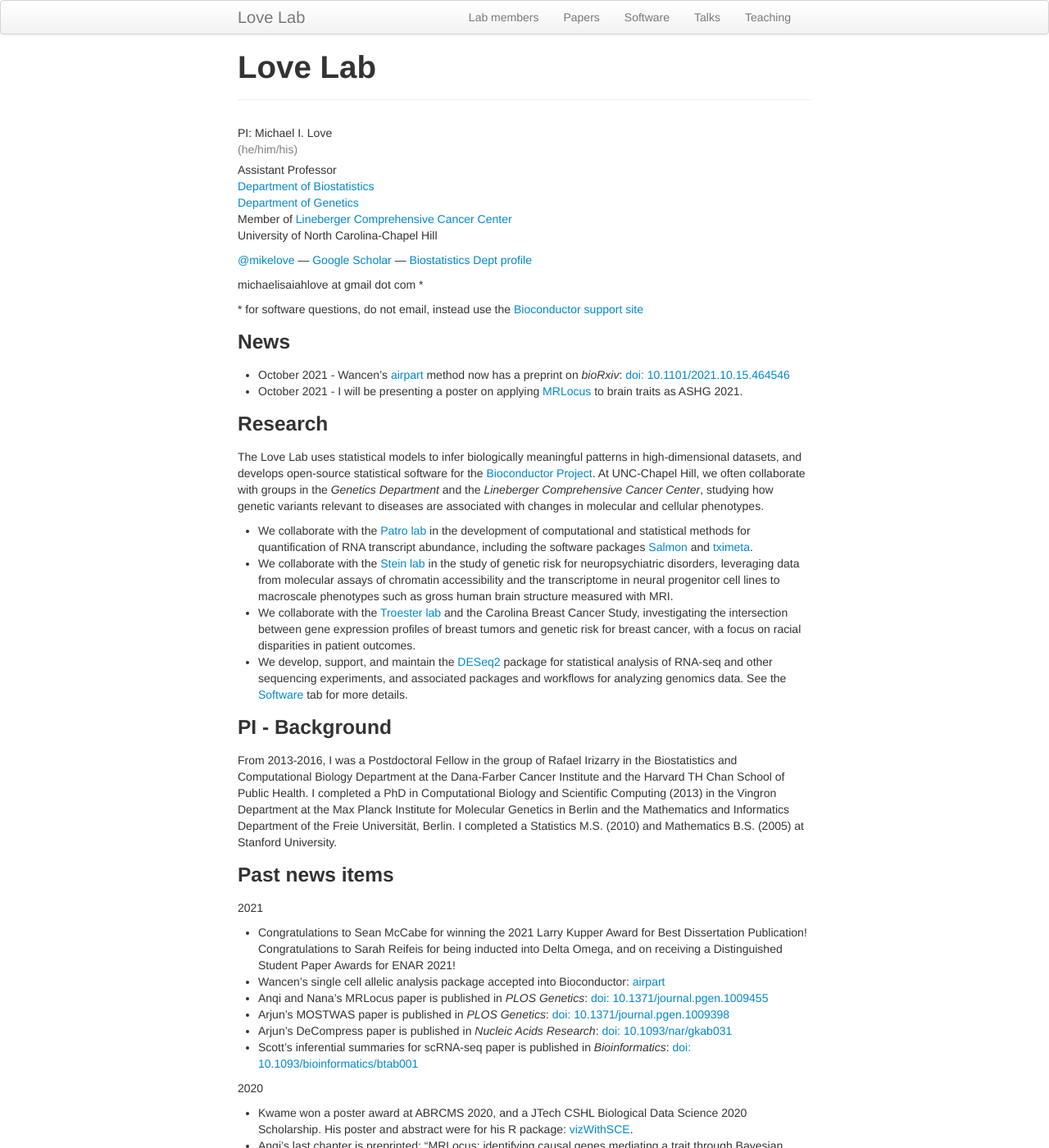
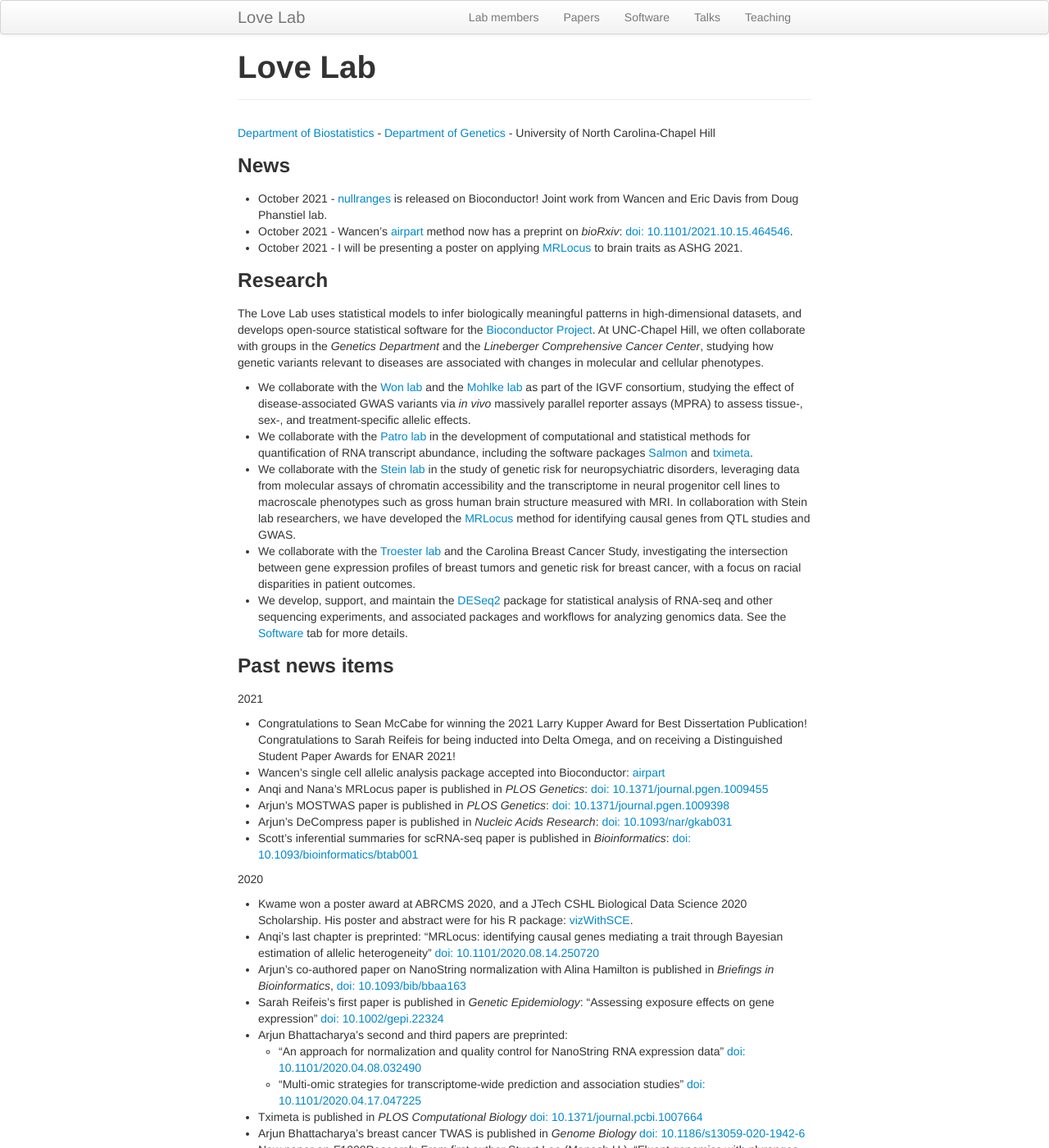
Before and after one commit to mikelove/mikelove.github.io, a Jekyll site: the page built from index.md, in a window 1280 px wide and 1400 px high. Shown: the whole window at 82% size. Built offline with Jekyll 4.4.1, drawn with Linux system fonts in a browser that asks for light colours.

Commit message:
update website

```diff
--- a/index.md
+++ b/index.md
@@ -5,28 +5,19 @@ layout: page
 
 <!-- {% include JB/setup %} -->
 
-<p style="margin-bottom: 0px"> PI: Michael I. Love </p>
-<p style="color:grey; margin-bottom: 5px"> (he/him/his) </p>
-Assistant Professor <br>
-[Department of Biostatistics](http://sph.unc.edu/bios/biostatistics/) <br>
-[Department of Genetics](http://www.med.unc.edu/genetics/) <br>
-Member of [Lineberger Comprehensive Cancer Center](https://unclineberger.org/) <br>
+[Department of Biostatistics](http://sph.unc.edu/bios/biostatistics/) -
+[Department of Genetics](http://www.med.unc.edu/genetics/) -
 University of North Carolina-Chapel Hill
-
-[@mikelove](http://twitter.com/mikelove) ---
-[Google Scholar](https://scholar.google.com/citations?user=vzXv764AAAAJ) ---
-[Biostatistics Dept profile](http://sph.unc.edu/adv_profile/michael-love-phd/)
-
-michaelisaiahlove at gmail dot com *
-
-\* for software questions, do not email, instead use the [Bioconductor support site](https://support.bioconductor.org)
 
 ### News
 
+* October 2021 - [nullranges](https://nullranges.github.io/nullranges)
+  is released on Bioconductor! Joint work from Wancen and Eric Davis
+  from Doug Phanstiel lab.
 * October 2021 -
   Wancen's [airpart](https://bioconductor.org/packages/airpart)
   method now has a preprint on *bioRxiv*:
-  [doi: 10.1101/2021.10.15.464546](https://doi.org/10.1101/2021.10.15.464546)
+  [doi: 10.1101/2021.10.15.464546](https://doi.org/10.1101/2021.10.15.464546).
 * October 2021 -
   I will be presenting a poster on
   applying [MRLocus](https://mikelove.github.io/mrlocus) to brain
@@ -42,6 +33,12 @@ At UNC-Chapel Hill, we often collaborate with groups in the
 studying how genetic variants relevant to diseases are associated with changes
 in molecular and cellular phenotypes.
 
+* We collaborate with the
+  [Won lab](https://www.wonlab.org/) and the
+  [Mohlke lab](https://mohlke.web.unc.edu/) as part of
+  the IGVF consortium, studying the effect of disease-associated GWAS
+  variants via *in vivo* massively parallel reporter assays (MPRA) to
+  assess tissue-, sex-, and treatment-specific allelic effects.
 * We collaborate with the [Patro lab](http://www.robpatro.com/) in the
   development of computational and statistical methods for
   quantification of RNA transcript abundance, including the software
@@ -52,6 +49,9 @@ in molecular and cellular phenotypes.
   data from molecular assays of chromatin accessibility and the
   transcriptome in neural progenitor cell lines to macroscale
   phenotypes such as gross human brain structure measured with MRI.
+  In collaboration with Stein lab researchers, we have developed the
+  [MRLocus](https://mikelove.github.io/mrlocus) method for identifying
+  causal genes from QTL studies and GWAS.
 * We collaborate with the
   [Troester lab](https://sph.unc.edu/adv_profile/melissa-troester-phd/)
   and the Carolina Breast Cancer Study, investigating the intersection
@@ -63,18 +63,6 @@ in molecular and cellular phenotypes.
   for statistical analysis of RNA-seq and other sequencing experiments,
   and associated packages and workflows for analyzing genomics
   data. See the [Software](pages/software.html) tab for more details.
-
-### PI - Background
-
-From 2013-2016, I was a Postdoctoral Fellow in the group of
-Rafael Irizarry in the Biostatistics and Computational Biology
-Department at the Dana-Farber Cancer Institute and the Harvard
-TH Chan School of Public Health.
-I completed a PhD in Computational Biology and Scientific Computing
-(2013) in the Vingron Department at the Max Planck Institute for
-Molecular Genetics in Berlin and the Mathematics and Informatics
-Department of the Freie Universität, Berlin.  I completed a Statistics
-M.S. (2010) and Mathematics B.S. (2005) at Stanford University.
 
 ### Past news items
 
```
Also changed, not shown: pages/lab.md (+17 -0 lines), pages/teaching.md (+1 -1 lines), 1 other file.
